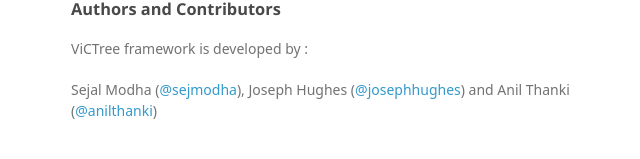
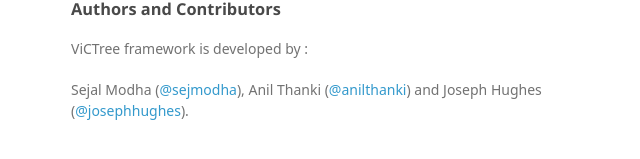
Before and after one commit to josephhughes/ViCTree, a plain HTML site: page index.html in a window 1280 px wide. Shown: the part 1003-1162 px from the top of the page, without its empty margins (499-1139 px from the left). Drawn offline with Linux system fonts and the light colour scheme; a web font is replaced by a local one.

Commit message:
Update index.html

```diff
--- a/index.html
+++ b/index.html
@@ -52,7 +52,7 @@
 <a id="authors-and-contributors" class="anchor" href="#authors-and-contributors" aria-hidden="true"><span aria-hidden="true" class="octicon octicon-link"></span></a>Authors and Contributors</h3>
 
 <p>ViCTree framework is developed by : </p>
-<p>Sejal Modha (<a href="https://github.com/sejmodha" class="user-mention">@sejmodha</a>), Joseph Hughes (<a href="https://github.com/josephhughes" class="user-mention">@josephhughes</a>) and Anil Thanki (<a href="https://github.com/anilthanki" class="user-mention">@anilthanki</a>) </p>
+<p>Sejal Modha (<a href="https://github.com/sejmodha" class="user-mention">@sejmodha</a>), Anil Thanki (<a href="https://github.com/anilthanki" class="user-mention">@anilthanki</a>) and Joseph Hughes (<a href="https://github.com/josephhughes" class="user-mention">@josephhughes</a>). </p>
 
 <h3>
 
```
